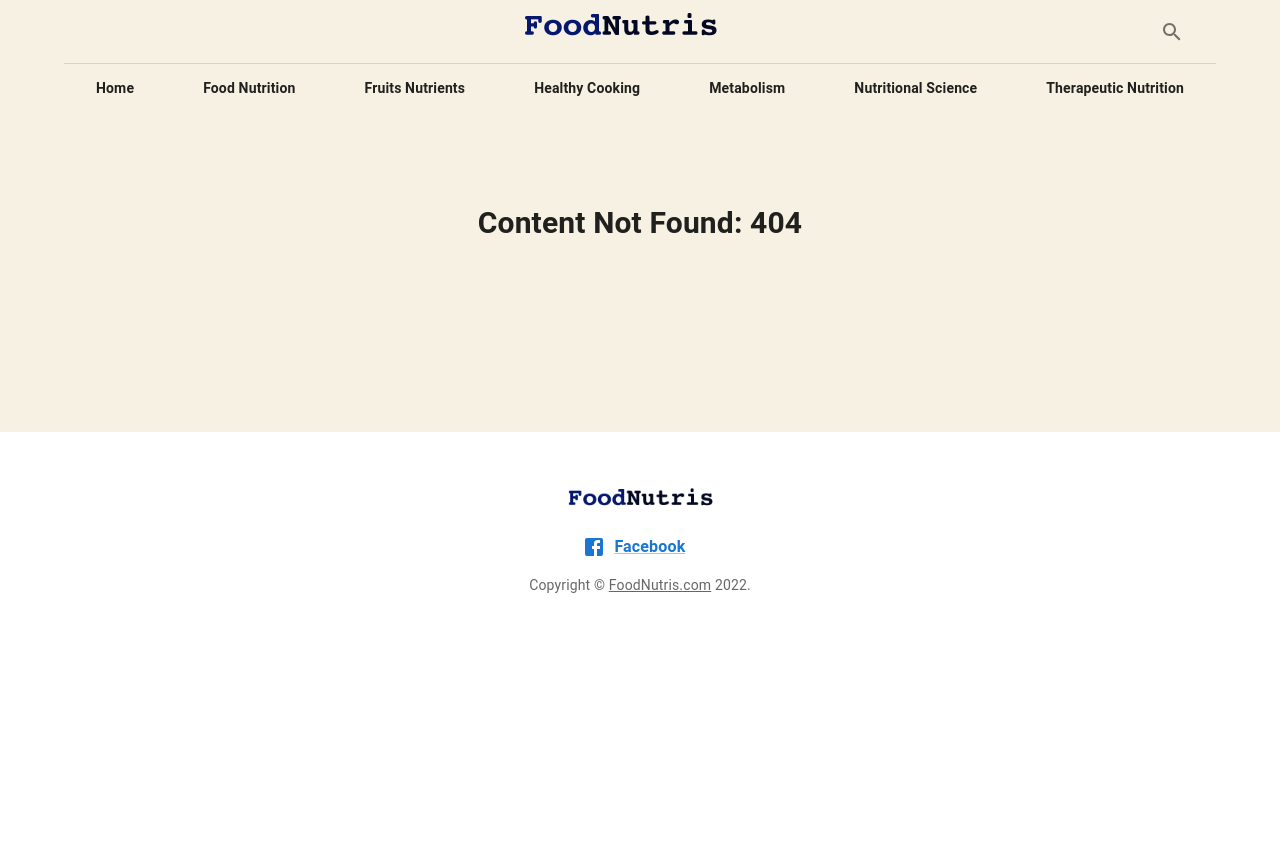
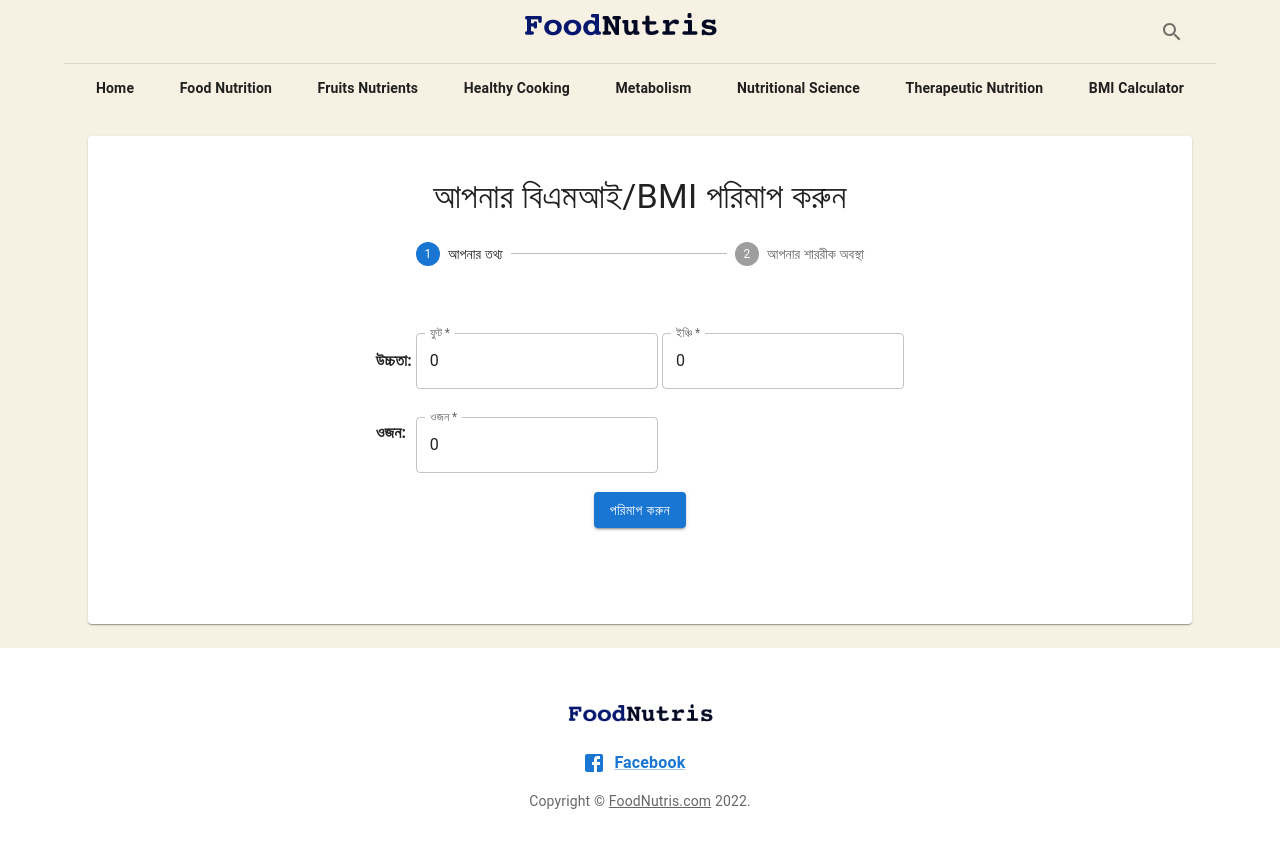
Before and after one commit to prokria/foodnutris, a React (Create React App) app: page /bmi-calculator in a window 1280 px wide. Before the commit this address had no page. Shown: the top 848 px of the page. Before the commit the page ends 800 px from the top, so only its background shows below. Built offline with nearby package versions, Linux system fonts and the light colour scheme.

Commit message:
BMI Calculator

```diff
--- a/src/App.tsx
+++ b/src/App.tsx
@@ -7,6 +7,7 @@
 import Category from "./Pages/Category";
 import SinglePost from "./Pages/SinglePost";
 import TagPosts from "./Pages/TagPosts";
+import BmiCalculator from "./Pages/BMI";
 
 function App() {
   return (
@@ -18,6 +19,7 @@
             <Route path="category/:slug" element={<Category />} />
             <Route path="tag/:slug" element={<TagPosts />} />
             <Route path="blog/:slug" element={<SinglePost />} />
+            <Route path="bmi-calculator" element={<BmiCalculator />} />
             <Route path="*" element={<NoPage />} />
           </Route>
         </Routes>
--- a/src/Components/Header.tsx
+++ b/src/Components/Header.tsx
@@ -17,6 +17,7 @@
         allMenus.push({ title: cat.name, url: `/category/${cat.slug}` })
       );
     }
+    allMenus.push({ title: "BMI Calculator", url: "bmi-calculator" });
     setMenus(allMenus);
   }, []);
 
--- /dev/null
+++ b/src/Pages/BMI/Calculations.tsx
@@ -0,0 +1,74 @@
+import React from "react";
+import { Grid, Card, Box } from "@mui/material";
+
+export default function Calculations({ bmi, ideal, normal }: any) {
+  const banglaNumber = (amount: number) => {
+    const decimal3 = parseFloat(amount.toFixed(3));
+    return decimal3.toLocaleString("bn-BD");
+  };
+
+  const healthStatus = () => {
+    if (bmi < 18.5) {
+      return "ওজন কম";
+    } else if (bmi >= 18.5 && bmi <= 24.9) {
+      return "ওজন স্বাভাবিক";
+    } else if (bmi >= 25 && bmi <= 29.9) {
+      return "ওজন বেশি";
+    } else {
+      return "অতিরিক্ত ওজন";
+    }
+  };
+
+  const healthSuggesion = () => {
+    if (bmi < 18.5) {
+      return "প্রতিদিনের খাদ্য তালিকায় খাদ্যের পরিমাণ বাড়াতে হবে। নিয়মিত শরীরচর্চা করতে হবে";
+    } else if (bmi >= 18.5 && bmi <= 24.9) {
+      return "আপনার ওজন স্বাভাবিক রয়েছে";
+    } else if (bmi >= 25 && bmi <= 29.9) {
+      return "একজন অভিজ্ঞ ডায়েটিশিয়ানের পরামর্শ গ্রহণ করুন";
+    } else {
+      return "অতি দ্রুত অভিজ্ঞ ডায়েটিশিয়ানের পরামর্শ গ্রহণ করুন";
+    }
+  };
+
+  return (
+    <Box sx={{ padding: 2 }}>
+      <Grid container spacing={2}>
+        <Grid item sm={12} xs={12}>
+          <Card variant="outlined" sx={{ padding: 2, margin: 1 }}>
+            <h3>আপনার বর্তমান BMI/বিএমআই</h3>
+            <h1>{banglaNumber(bmi)}</h1>
+            <h5>{healthStatus()}</h5>
+          </Card>
+        </Grid>
+      </Grid>
+      <Grid container spacing={2}>
+        <Grid item xs={12} sm={6}>
+          <Card variant="outlined" sx={{ padding: 2, margin: 1 }}>
+            <p>
+              আদর্শ ওজন: <strong>{banglaNumber(ideal)}</strong>
+            </p>
+          </Card>
+        </Grid>
+        <Grid item container direction="column" xs={12} sm={6}>
+          <Card variant="outlined" sx={{ padding: 2, margin: 1 }}>
+            <p>
+              স্বাভাবিক ওজন:{" "}
+              <strong>
+                {banglaNumber(normal.lower)} থেকে {banglaNumber(normal.upper)}
+              </strong>
+            </p>
+          </Card>
+        </Grid>
+      </Grid>
+      <Grid container spacing={2}>
+        <Grid item xs={12} sm={12}>
+          <Card variant="outlined" sx={{ padding: 2, margin: 1 }}>
+            <h3>পরামর্শ</h3>
+            <p>{healthSuggesion()}</p>
+          </Card>
+        </Grid>
+      </Grid>
+    </Box>
+  );
+}
--- /dev/null
+++ b/src/Pages/BMI/Form.tsx
@@ -0,0 +1,71 @@
+import Grid from "@mui/material/Grid";
+import TextField from "@mui/material/TextField";
+
+export default function InfoForm({
+  handleFeet,
+  handleInch,
+  handleWeight,
+  feet,
+  inch,
+  weight,
+}: any) {
+  return (
+    <>
+      <Grid container spacing={3}>
+        <Grid item xs={12} sm={12}>
+          <table>
+            <tbody>
+              <tr>
+                <td>
+                  <strong>উচ্চতা:</strong>
+                </td>
+                <td>
+                  <TextField
+                    required
+                    id="feet"
+                    name="feet"
+                    label="ফুট"
+                    value={feet}
+                    fullWidth
+                    autoComplete="feet"
+                    onChange={handleFeet}
+                  />
+                </td>
+                <td>
+                  <TextField
+                    required
+                    id="inch"
+                    name="inch"
+                    value={inch}
+                    label="ইঞ্চি"
+                    fullWidth
+                    autoComplete="inch"
+                    onChange={handleInch}
+                  />
+                </td>
+              </tr>
+              <tr>
+                <td>
+                  <strong>ওজন:</strong>
+                </td>
+                <td>
+                  <TextField
+                    required
+                    id="weight"
+                    name="weight"
+                    value={weight}
+                    label="ওজন"
+                    fullWidth
+                    autoComplete="weight"
+                    onChange={handleWeight}
+                    sx={{ marginTop: 3 }}
+                  />
+                </td>
+              </tr>
+            </tbody>
+          </table>
+        </Grid>
+      </Grid>
+    </>
+  );
+}
--- /dev/null
+++ b/src/Pages/BMI/index.tsx
@@ -0,0 +1,100 @@
+import { useState } from "react";
+import Paper from "@mui/material/Paper";
+import Stepper from "@mui/material/Stepper";
+import Step from "@mui/material/Step";
+import StepLabel from "@mui/material/StepLabel";
+import Button from "@mui/material/Button";
+import Typography from "@mui/material/Typography";
+import Calculations from "./Calculations";
+import InfoForm from "./Form";
+import { Box } from "@mui/material";
+
+const steps = ["আপনার তথ্য", "আপনার শাররীক অবস্থা"];
+
+export default function BmiCalculator() {
+  const [activeStep, setActiveStep] = useState(0);
+  const [feet, setFeet] = useState(0);
+  const [inch, setInch] = useState(0);
+  const [weight, setWeight] = useState(0);
+  const [bmi, setBmi] = useState(0);
+  const [ideal, setIdeal] = useState(0);
+  const [normal, setNormal] = useState({ lower: 0, upper: 0 });
+  const [required, setRequired] = useState(false);
+
+  const findBMI = (pWeight: number, pHeight: number) =>
+    pWeight / (pHeight * pHeight);
+
+  const findIBW = (pHeight: number) => 21.7 * (pHeight * pHeight);
+
+  const findEBW = (pHeight: number) => {
+    const upper = 24.9 * (pHeight * pHeight);
+    const lower = 18.5 * (pHeight * pHeight);
+    return { lower: lower, upper: upper };
+  };
+
+  const calculateBMI = () => {
+    if (feet && inch && weight) {
+      setRequired(false);
+      const height = (feet * 12 + inch) / 39.37;
+      setBmi(findBMI(weight, height));
+      setIdeal(findIBW(height));
+      setNormal(findEBW(height));
+      setActiveStep(activeStep + 1);
+    } else {
+      setRequired(true);
+    }
+  };
+
+  const handleBack = () => {
+    setActiveStep(activeStep - 1);
+  };
+
+  return (
+    <Paper sx={{ padding: 5, margin: 3, minHeight: "40vh" }}>
+      <Typography variant="h4" align="center">
+        আপনার বিএমআই/BMI পরিমাপ করুন
+      </Typography>
+      <Stepper
+        activeStep={activeStep}
+        sx={{ padding: 3, width: "50%", margin: "0 auto" }}
+      >
+        {steps.map((label) => (
+          <Step key={label}>
+            <StepLabel>{label}</StepLabel>
+          </Step>
+        ))}
+      </Stepper>
+      <Box sx={{ padding: 5, width: "60%", margin: "0 auto" }}>
+        {activeStep === 0 ? (
+          <InfoForm
+            handleFeet={(event: any) => setFeet(event.target.value)}
+            handleInch={(event: any) => setInch(event.target.value)}
+            handleWeight={(event: any) => setWeight(event.target.value)}
+            feet={feet}
+            inch={inch}
+            weight={weight}
+          />
+        ) : (
+          <Calculations bmi={bmi} ideal={ideal} normal={normal} />
+        )}
+        {required && (
+          <Typography variant="h6" align="center" color="error" marginY={3}>
+            উপরের সবগুলো তথ্য সঠিকভাবে পূরণ করুন
+          </Typography>
+        )}
+        <Box sx={{ margin: 2, textAlign: "center" }}>
+          {activeStep === 0 && (
+            <Button variant="contained" color="primary" onClick={calculateBMI}>
+              পরিমাপ করুন
+            </Button>
+          )}
+          {activeStep !== 0 && (
+            <Button onClick={handleBack} color="primary" variant="contained">
+              ফিরে যান
+            </Button>
+          )}
+        </Box>
+      </Box>
+    </Paper>
+  );
+}
--- a/src/Pages/Category.tsx
+++ b/src/Pages/Category.tsx
@@ -39,13 +39,12 @@
       <Grid container spacing={4}>
         <Grid item xs={12} sm={9} md={9}>
           <Typography
-            variant="h5"
+            variant="h6"
             sx={{ marginBottom: 4, marginTop: 2, textAlign: "center" }}
           >
-            Posts for{" "}
-            <strong>
-              {categoryName ? categoryName : "Category Not Found"}
-            </strong>
+            {categoryName
+              ? `${categoryName} এর পোস্ট সমূহ`
+              : "Category Not Found"}
           </Typography>
           {categoryPosts.length ? (
             categoryPosts.map((post: any) => (
--- a/src/Pages/Home.tsx
+++ b/src/Pages/Home.tsx
@@ -55,7 +55,7 @@
         ))}
       </Grid>
       <Grid container spacing={5} sx={{ mt: 3 }}>
-        <Blog title="Latest Posts" posts={latests} />
+        <Blog title="সর্বশেষ পোস্ট সমূহ" posts={latests} />
       </Grid>
     </>
   );
--- a/src/Pages/TagPosts.tsx
+++ b/src/Pages/TagPosts.tsx
@@ -39,11 +39,12 @@
       <Grid container spacing={4}>
         <Grid item xs={12} sm={9} md={9}>
           <Typography
-            variant="h5"
+            variant="h6"
             sx={{ marginBottom: 4, marginTop: 2, textAlign: "center" }}
           >
-            Posts for{" "}
-            <strong>{categoryName ? categoryName : "Tag Not Found"}</strong>
+            {categoryName
+              ? `${categoryName} এর পোস্ট সমূহ`
+              : "Category Not Found"}
           </Typography>
           {categoryPosts.length ? (
             categoryPosts.map((post: any) => (
```
Also changed, not shown: 1 other file (tests, documents, lock files or other folders).
